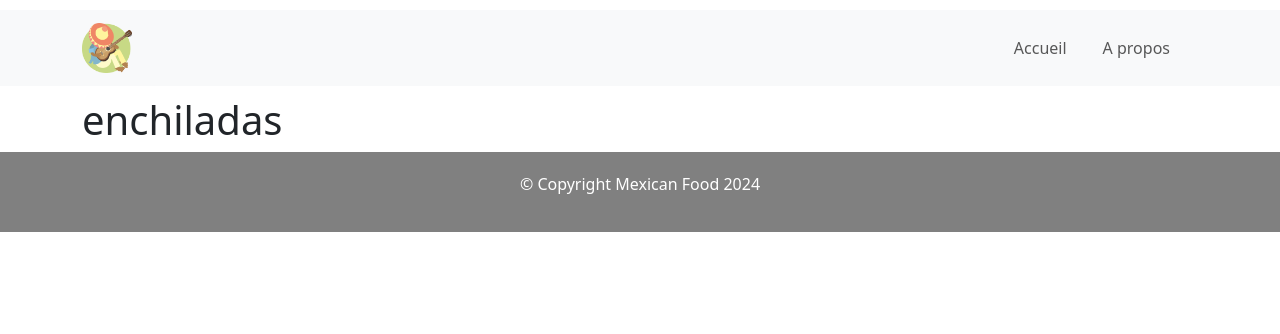
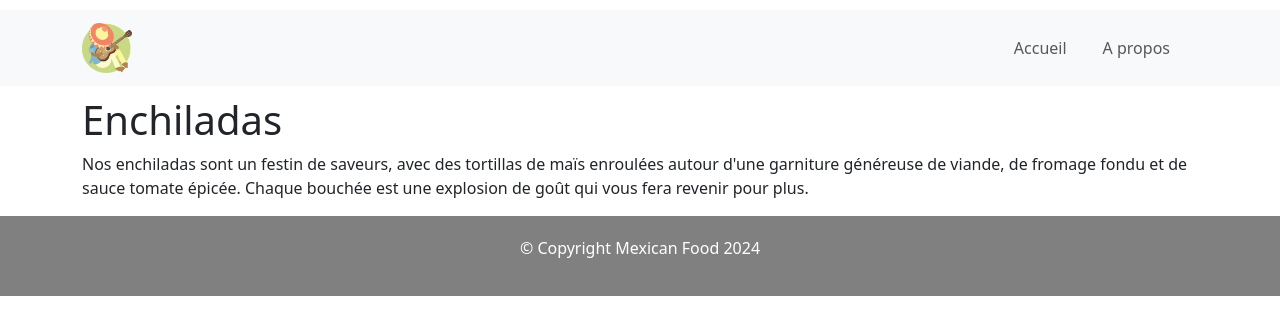
Before and after one commit to AlexisTISSIER/my-app, a React (Create React App) app: page /plat/enchiladas in a window 1280 px wide. Shown: the top 334 px of the page. Built offline with nearby package versions, Linux system fonts and the light colour scheme.

Commit message:
ajout de notfoud dans dishdetails

```diff
--- /dev/null
+++ b/src/datas/dishes.json
@@ -0,0 +1,26 @@
+[
+    {
+      "slug": "tacos-a-l-unite",
+      "price": 3,
+      "name": "Tacos à l’unité",
+      "description": "Savourez l'authenticité mexicaine avec notre délicieux tacos à l'unité. Garni de viande grillée, de légumes frais et de sauce maison, chaque bouchée vous transporte directement au cœur du Mexique.",
+      "img": "https://cdn.pixabay.com/photo/2016/08/23/08/53/tacos-1613795_960_720.jpg",
+      "isNew": true
+    },
+    {
+      "slug": "enchiladas",
+      "price": 12,
+      "name": "Enchiladas",
+      "description": "Nos enchiladas sont un festin de saveurs, avec des tortillas de maïs enroulées autour d'une garniture généreuse de viande, de fromage fondu et de sauce tomate épicée. Chaque bouchée est une explosion de goût qui vous fera revenir pour plus.",
+      "img": "https://cdn.pixabay.com/photo/2014/01/14/22/13/mexican-245240_960_720.jpg",
+      "isNew": false
+    },
+    {
+      "slug": "mole-poblano",
+      "price": 15,
+      "name": "Mole poblano",
+      "description": "Découvrez la richesse de la cuisine mexicaine avec notre mole poblano. Cette sauce complexe et riche en saveurs est préparée avec une combinaison d'épices, de chocolat et de piments, offrant une expérience culinaire unique et exquise.",
+      "img": "https://cdn.pixabay.com/photo/2021/02/04/03/57/mole-5980185_960_720.jpg",
+      "isNew": false
+    }
+  ]
--- a/src/pages/Dishdetails.jsx
+++ b/src/pages/Dishdetails.jsx
@@ -1,15 +1,30 @@
-
-
-import React from 'react';
+import React, { useEffect, useState } from 'react';
 import { useParams } from 'react-router-dom';
 import { Container, Row } from 'react-bootstrap';
+import dishesData from '../datas/dishes.json';
+import NotFound from './NotFound';
+
 
 const Dishdetails = () => {
   const { slug } = useParams();
+  const [dish, setDish] = useState(null);
+
+  useEffect(() => {
+    const selectedDish = dishesData.find(dish => dish.slug === slug);
+    setDish(selectedDish);
+  }, [slug]);
+
+
   return (
     <Container>
       <Row>
-        <h1>{slug}</h1> {}
+        {dish ? (
+          <>
+            <h1>{dish.name}</h1>
+            <p>{dish.description}</p>
+          </>
+          ) : (
+             < NotFound />)}
       </Row>
     </Container>
   );
--- a/src/pages/Home.jsx
+++ b/src/pages/Home.jsx
@@ -1,33 +1,15 @@
-import React, { useState } from 'react';
+import React, { useState, useEffect } from 'react';
 import { Container, Row, Col, Button } from 'react-bootstrap';
 import Card from '../components/Card';
+import dishesData from '../datas/dishes.json';
 
 const Home = () => {
   const [showNewOnly, setShowNewOnly] = useState(false);
+  const [dishes, setDishes] = useState([]);
 
-  const dishes = [
-    {
-      slug: "tacos-a-l-unite",
-      price: 3,
-      name: "Tacos à l’unité",
-      img: "https://cdn.pixabay.com/photo/2016/08/23/08/53/tacos-1613795_960_720.jpg",
-      isNew: true
-    },
-    {
-      slug: "enchiladas",
-      price: 12,
-      name: "Enchiladas",
-      img: "https://cdn.pixabay.com/photo/2014/01/14/22/13/mexican-245240_960_720.jpg",
-      isNew: false
-    },
-    {
-      slug: "mole-poblano",
-      price: 15,
-      name: "Mole poblano",
-      img: "https://cdn.pixabay.com/photo/2021/02/04/03/57/mole-5980185_960_720.jpg",
-      isNew: false
-    }
-  ];
+  useEffect(() => {
+    setDishes(dishesData);
+  }, []);
 
   const handleShowNewOnly = () => {
     setShowNewOnly(!showNewOnly);
```
